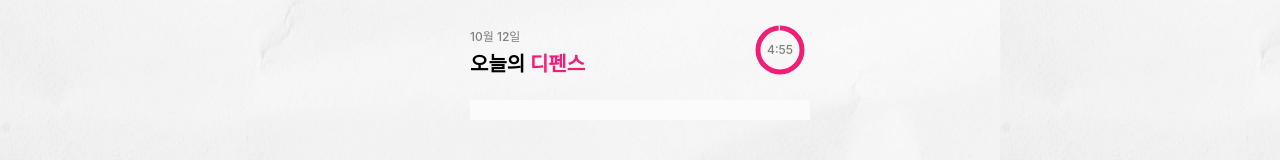
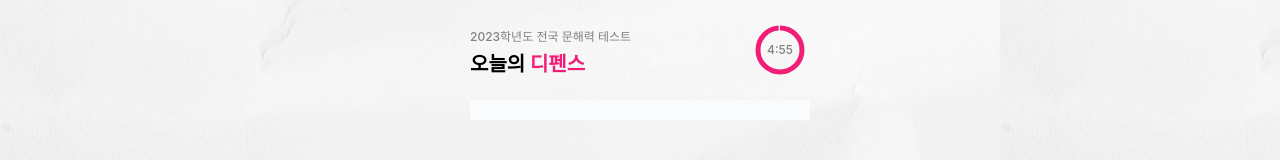
Before and after one commit to codenamenam/ReadWeb, a Next.js app: page /1 in a window 1280 px wide. Shown: the top 160 px of the page. Built offline with nearby package versions, Linux system fonts and the light colour scheme; no server answers.

Commit message:
fix: subtitle

```diff
--- a/pages/[user_id].tsx
+++ b/pages/[user_id].tsx
@@ -239,7 +239,7 @@ export default function Home() {
                   margin: "5px 0 5px 0",
                 }}
               >
-                {month}월 {day}일
+                2023학년도 전국 문해력 테스트
               </Text>
               <Flex>
                 <Title size={20}>오늘의&nbsp;</Title>
```
